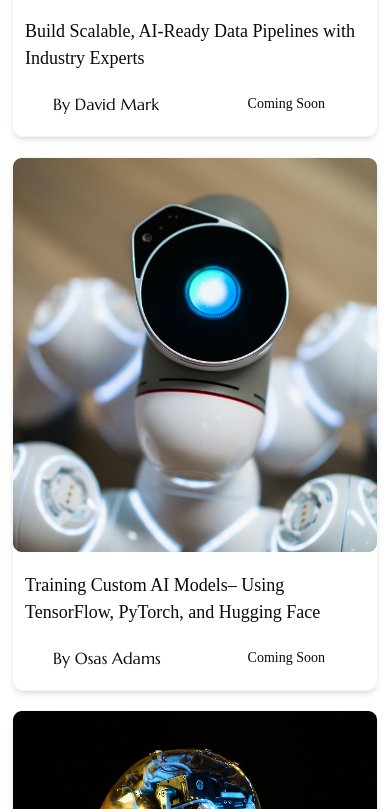
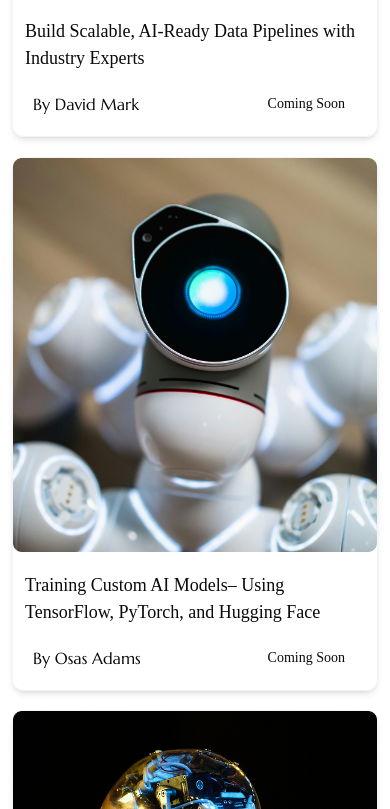
Before and after one commit to dandytech/partnergem, a React (Vite) app: page /upskilling in a window 390 px wide. Shown: the part 2275-3084 px from the top of the page. Built offline with nearby package versions, Linux system fonts and the light colour scheme; a web font is replaced by a local one.

Commit message:
corrections as at 4th April  commit

```diff
--- a/components/upskill-page/Learn.jsx
+++ b/components/upskill-page/Learn.jsx
@@ -95,7 +95,7 @@
                 {course.title}
               </div>
 
-              <div className="flex justify-between items-center px-10 lg:gap-5">
+              <div className="flex justify-between items-center md:px-10 px-5 lg:gap-5">
                 <div className="font-Marcellus font-[400] lg:text-[20px] text-[16px] md:text-[18px]">
                   {course.author}
                 </div>
```
